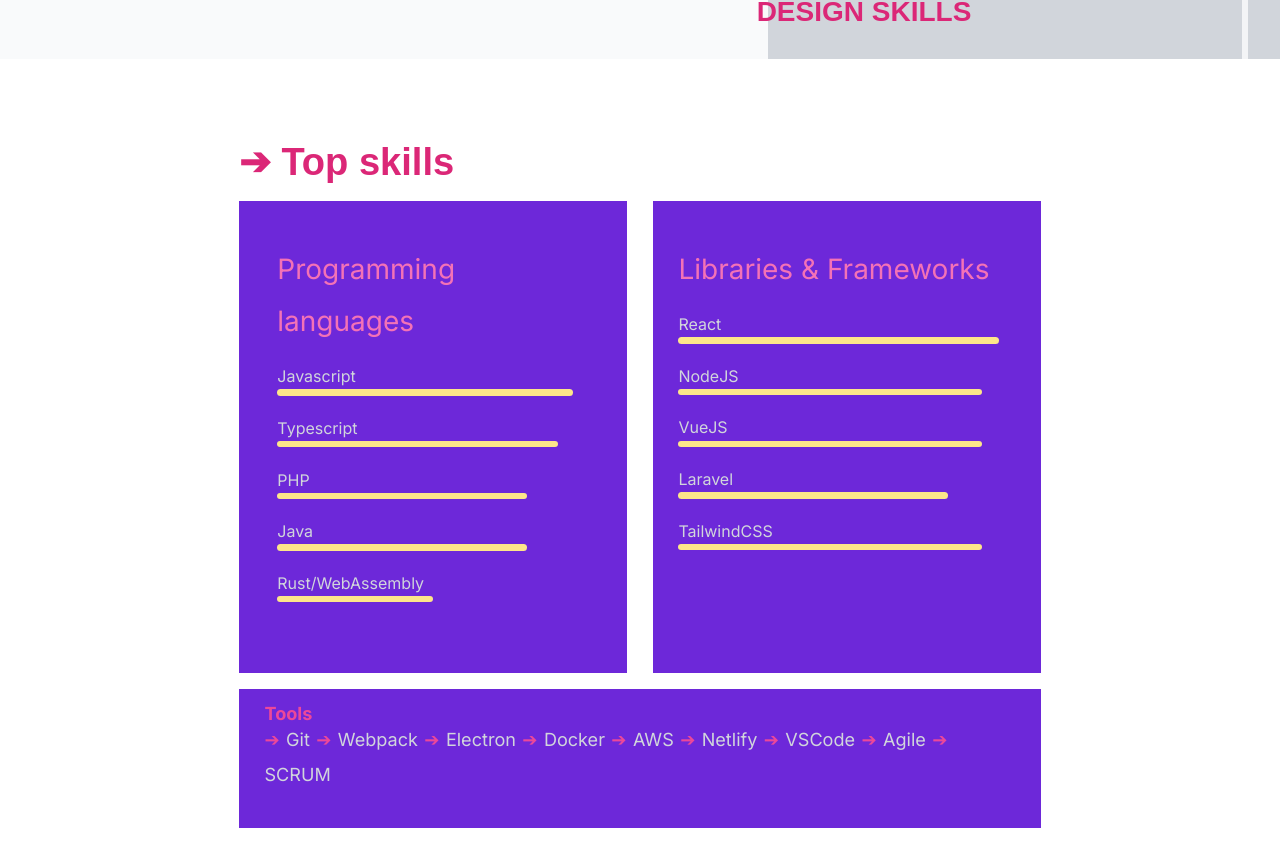
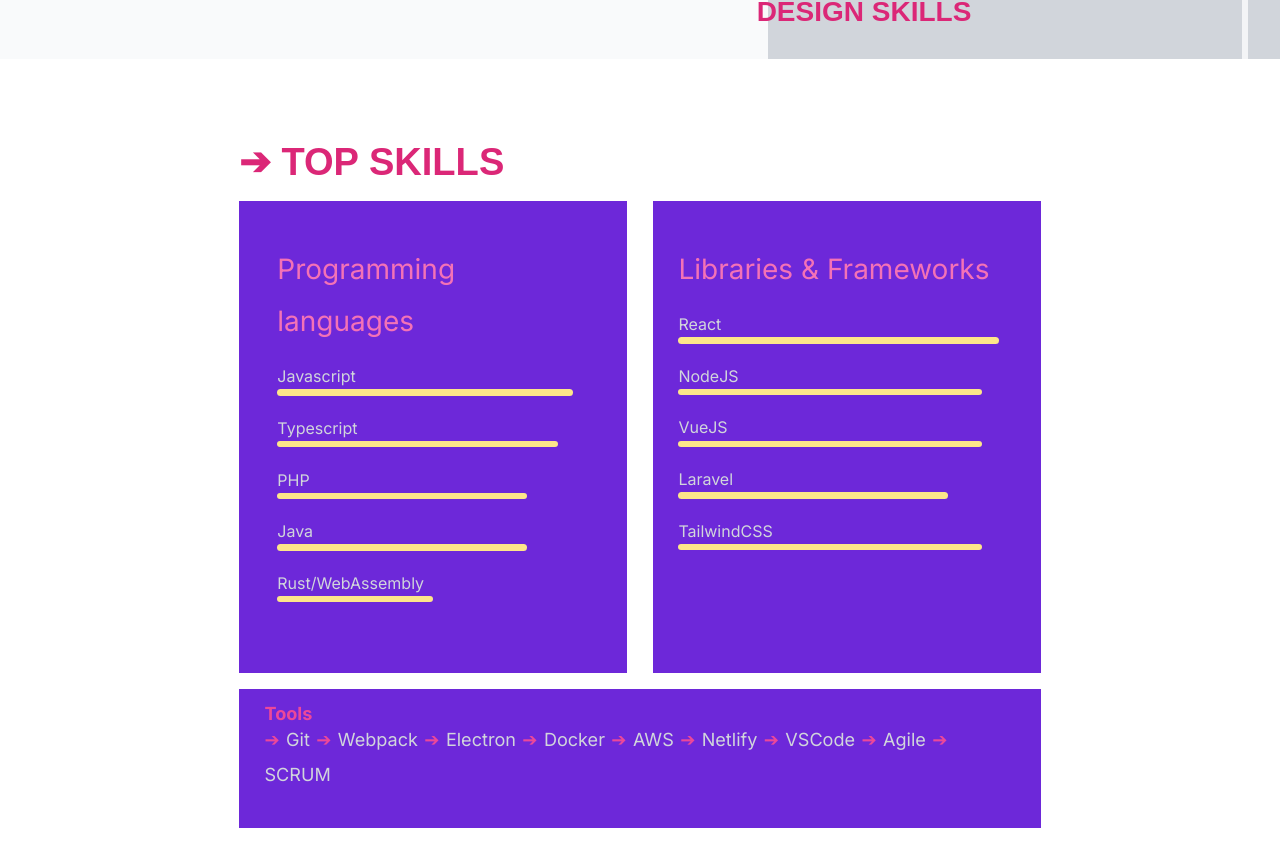
Before and after one commit to laminba2003/portfolio, a Next.js app: page / in a window 1280 px wide. Shown: the part 2997-3864 px from the top of the page. Built offline with nearby package versions, Linux system fonts and the light colour scheme; a web font is replaced by a local one.

Commit message:
Some adjustements

```diff
--- a/src/components/Skills/Skills.tsx
+++ b/src/components/Skills/Skills.tsx
@@ -1,7 +1,7 @@
 const Skills = () => {
   return (
     <div className="px-4 pt-1.5 md:pt-2 md:mx-4 lg:mx-auto lg:w-2/3 mx-auto my-8 font-inter">
-      <h2 className="font-extrabold text-pink-600 font-casual">➔ Top skills</h2>
+      <h2 className="font-extrabold text-pink-600 uppercase">➔ Top skills</h2>
       <div className="grid gap-4 md:grid-cols-2">
         <div className="px-6 pt-4 pb-8 mb-3 md:mb-2.5 bg-purple-700">
           <h3 className="text-pink-400 font-inter">Programming languages</h3>
```
